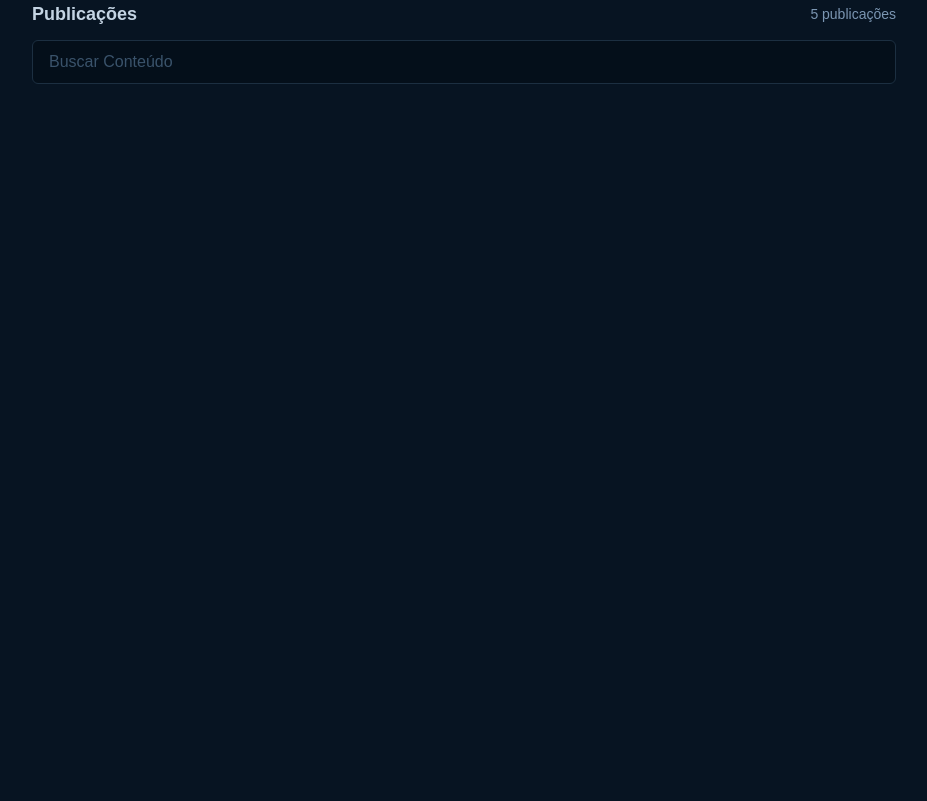
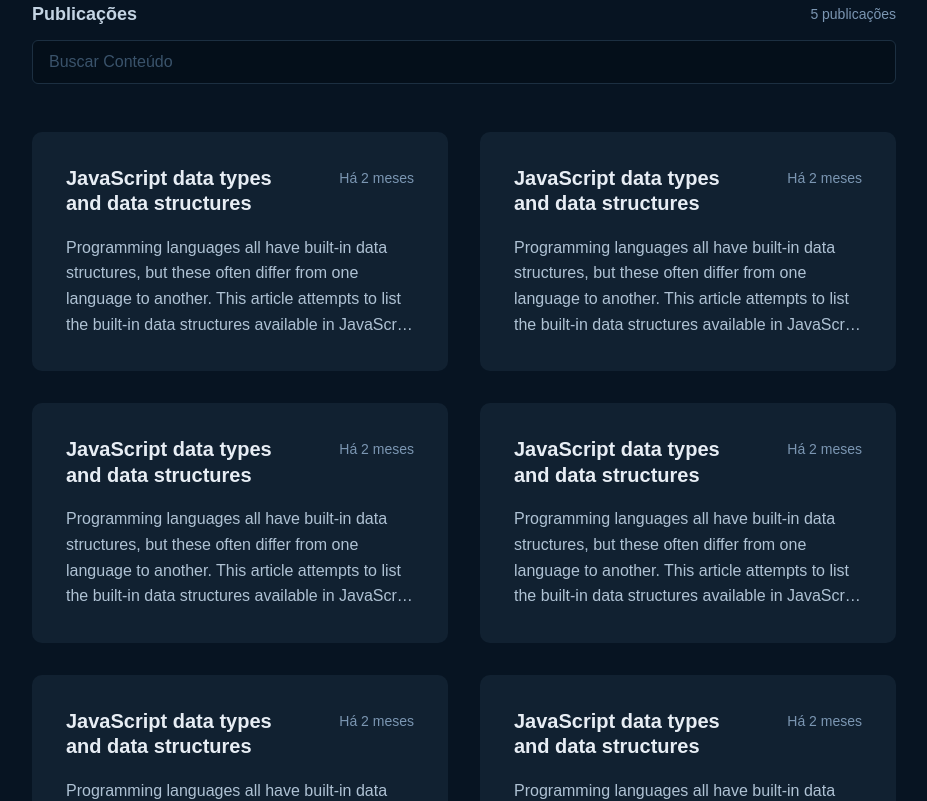
Before and after one commit to fabiof2x/ignite2022-reactjs-03-challenge-github-blog, a React app: page / in a window 1280 px wide. Shown: the part 480-1281 px from the top of the page, without its empty margins (176-1103 px from the left). Before the commit the page ends 800 px from the top, so only its background shows below. Built offline with nearby package versions, Linux system fonts and the light colour scheme; the HTML template or start-up script is replaced by a standard one.

Commit message:
feat: post card component

```diff
--- /dev/null
+++ b/src/pages/Home/components/PostCard/index.tsx
@@ -0,0 +1,19 @@
+import { PostCardContainer, PostCardHeader, PostContent } from './styles'
+
+export function PostCard() {
+  return (
+    <PostCardContainer href="#">
+      <PostCardHeader>
+        <h2>JavaScript data types and data structures</h2>
+        <span>Há 2 meses</span>
+      </PostCardHeader>
+      <PostContent>
+        Programming languages all have built-in data structures, but these often
+        differ from one language to another. This article attempts to list the
+        built-in data structures available in JavaScript and what properties
+        they have. These can be used to build other data structures. Wherever
+        possible, comparisons with other languages are drawn.
+      </PostContent>
+    </PostCardContainer>
+  )
+}
--- /dev/null
+++ b/src/pages/Home/components/PostCard/styles.ts
@@ -0,0 +1,48 @@
+import styled from 'styled-components'
+
+export const PostCardContainer = styled.a`
+  background: ${({ theme }) => theme.colors['base-post']};
+  border-radius: 10px;
+  padding: 2rem;
+  width: 100%;
+  border: 2px solid transparent;
+
+  text-decoration: none;
+  transition: 0.4s;
+
+  :hover {
+    border-color: ${({ theme }) => theme.colors['base-span']};
+  }
+`
+
+export const PostCardHeader = styled.article`
+  display: flex;
+  gap: 1rem;
+  align-items: flex-start;
+  justify-content: space-between;
+
+  h2 {
+    color: ${({ theme }) => theme.colors['base-title']};
+    font-size: ${({ theme }) => theme.textSizes['title-title-m']};
+    font-weight: 700;
+    max-width: 20ch;
+  }
+
+  span {
+    color: ${({ theme }) => theme.colors['base-span']};
+    font-size: ${({ theme }) => theme.textSizes['text-s']};
+  }
+`
+
+export const PostContent = styled.article`
+  color: ${({ theme }) => theme.colors['base-text']};
+  font-size: ${({ theme }) => theme.textSizes['text-m']};
+  margin-top: 1.125rem;
+
+  overflow: hidden;
+  text-overflow: ellipsis;
+  display: -webkit-box;
+  -webkit-line-clamp: 4;
+  line-clamp: 4;
+  -webkit-box-orient: vertical;
+`
--- a/src/pages/Home/index.tsx
+++ b/src/pages/Home/index.tsx
@@ -1,12 +1,21 @@
+import { PostCard } from './components/PostCard'
 import { ProfileCard } from './components/ProfileCard'
 import { SearchContent } from './components/SearchContent'
-import { HomeContainer } from './styles'
+import { HomeContainer, PostContainer } from './styles'
 
 export function Home() {
   return (
     <HomeContainer>
       <ProfileCard />
       <SearchContent />
+      <PostContainer>
+        <PostCard />
+        <PostCard />
+        <PostCard />
+        <PostCard />
+        <PostCard />
+        <PostCard />
+      </PostContainer>
     </HomeContainer>
   )
 }
--- a/src/pages/Home/styles.ts
+++ b/src/pages/Home/styles.ts
@@ -9,3 +9,10 @@ export const HomeContainer = styled.section`
   max-width: 57rem;
   padding: 0 1.5rem;
 `
+export const PostContainer = styled.div`
+  display: grid;
+  grid-template-columns: repeat(2, 1fr);
+  gap: 2rem;
+  margin-top: 3rem;
+  margin-bottom: 14rem;
+`
```
